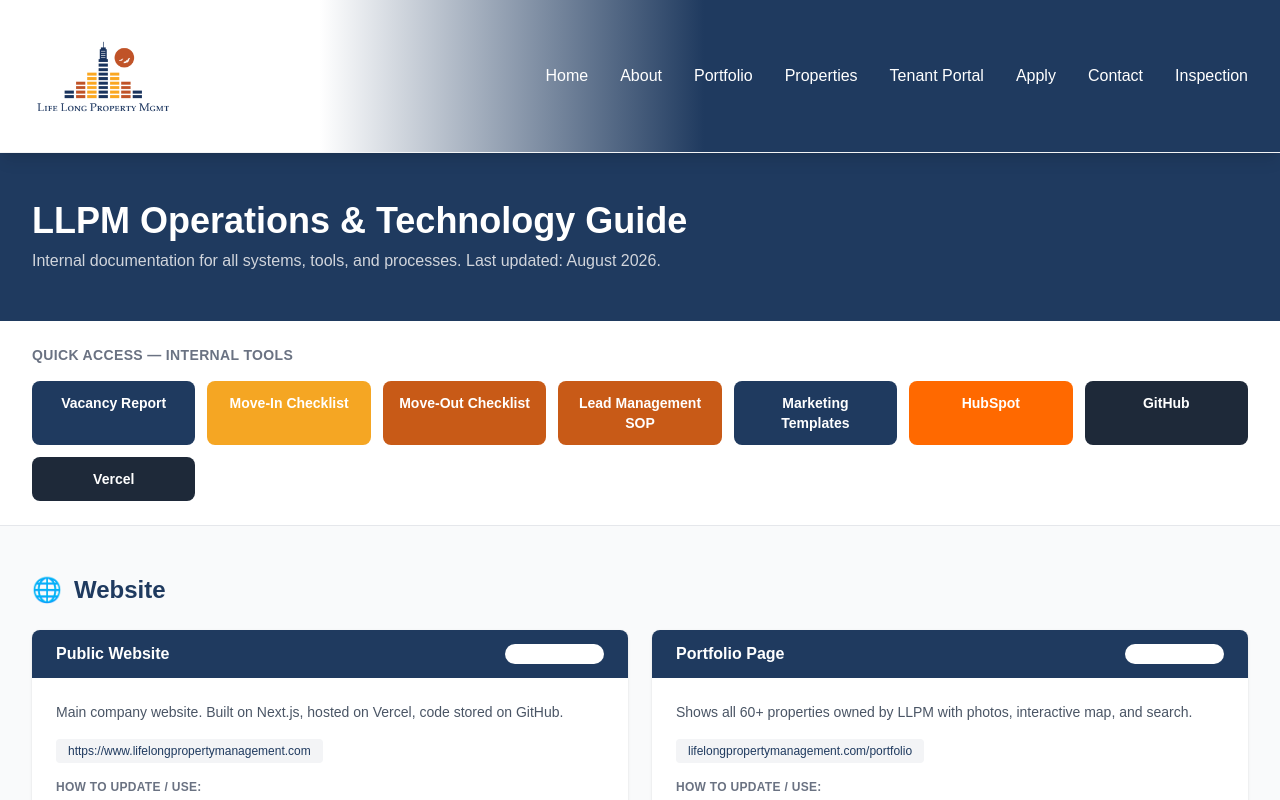
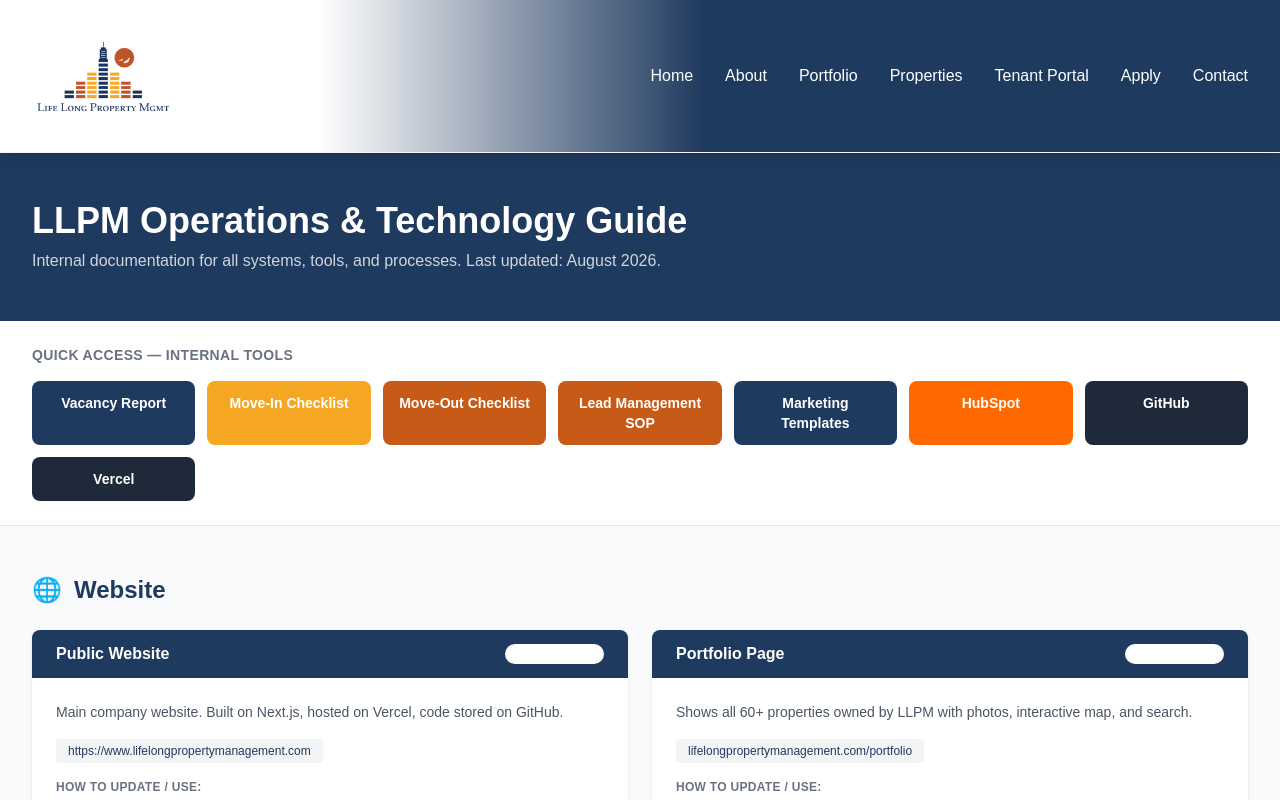
Before and after one commit to LLPMtech/LLPMwebsite, a Next.js app: page /docs in a window 1280 px wide. Shown: the top 800 px of the page. Built offline with nearby package versions, Linux system fonts and the light colour scheme.

Commit message:
Remove Inspection from public navigation - keep internal only

```diff
--- a/src/app/components/Navigation.tsx
+++ b/src/app/components/Navigation.tsx
@@ -44,9 +44,6 @@ export default function Navigation() {
             </Link>
             <Link href="/contact" className="text-white hover:text-gold transition font-medium">
               Contact
-            </Link>
-            <Link href="/inspection" className="text-white hover:text-gold transition font-medium">
-              Inspection
             </Link>
           </div>
 
@@ -97,13 +94,6 @@ export default function Navigation() {
             >
               Contact
             </Link>
-            <Link
-              href="/inspection"
-              className="block px-3 py-2 rounded text-navy hover:bg-gray-100 font-medium"
-              onClick={() => setIsOpen(false)}
-            >
-              Inspection
-            </Link>
           </div>
         )}
       </div>
```
